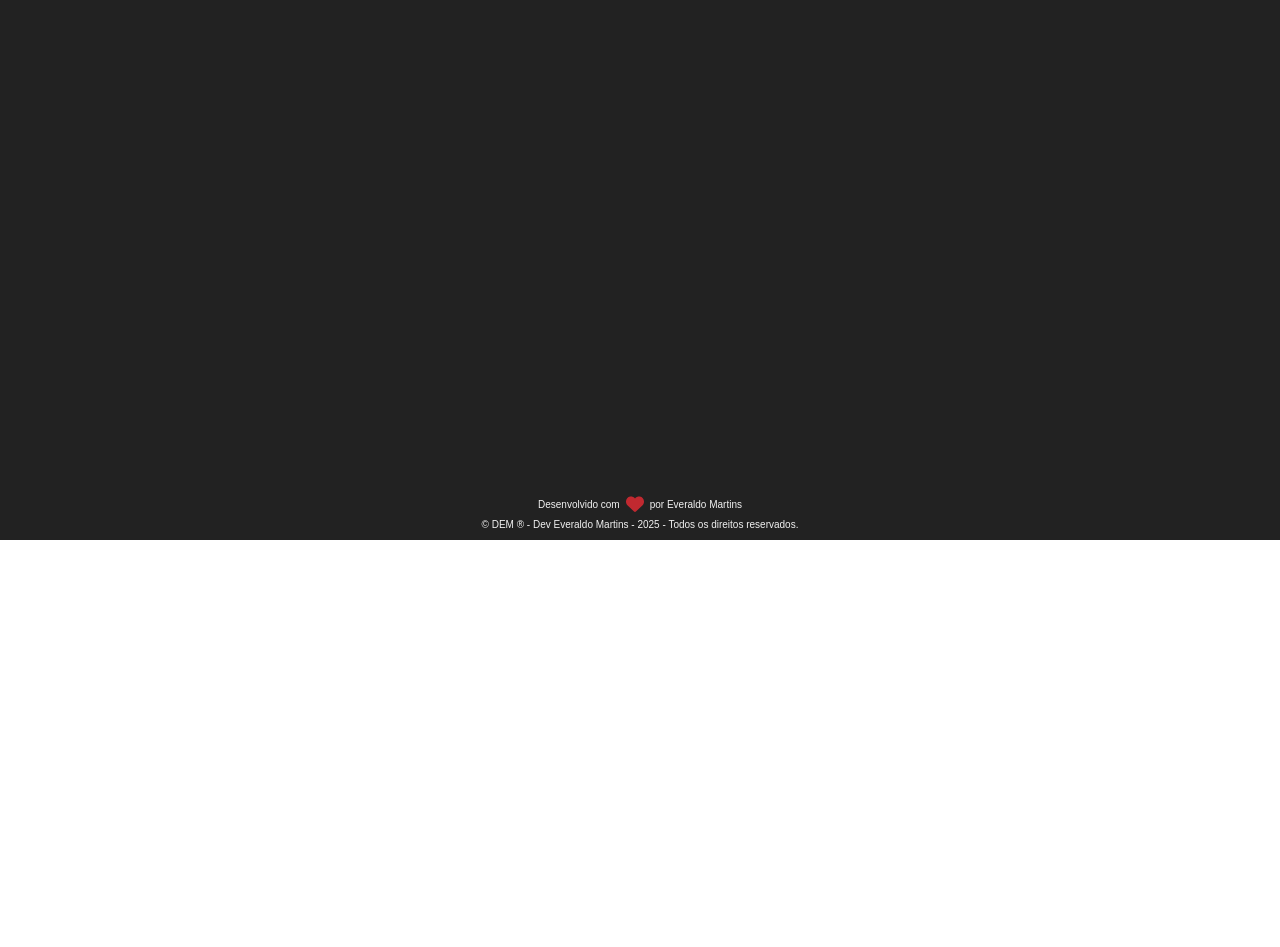
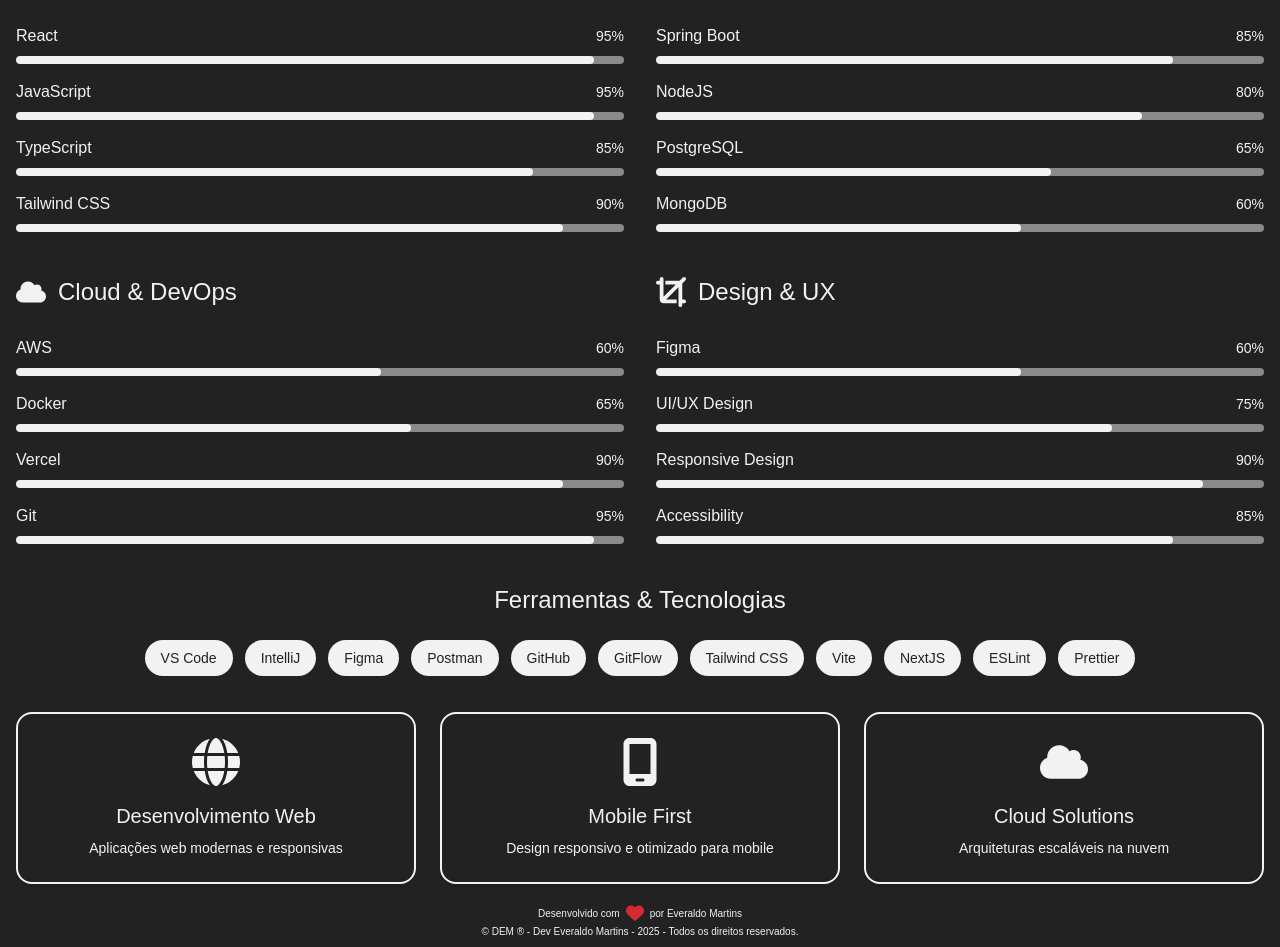
Before and after one commit to dev-emartins/personal_portfolio, a React (Vite) app: page /skills in a window 1280 px wide. Shown: the part 260-1207 px from the top of the page. Before the commit the page ends 800 px from the top, so only its background shows below. Built offline with nearby package versions, Linux system fonts and the light colour scheme.

Commit message:
feat:conclusão do portfolio, criação da página skills e modificações pontuais de correção de stylo.

```diff
--- a/src/components/footer/index.jsx
+++ b/src/components/footer/index.jsx
@@ -3,9 +3,9 @@
 function Footer() {
   return (
     <footer className="w-full md:py-2 p-5 flex justify-center items-center text-[10px]">
-        <section className="w-full max-w-7xl flex flex-col justify-center items-center text-center gap-1">
+        <section className="w-full max-w-7xl flex flex-col justify-center items-center gap-0.5">
           <p className="w-full flex justify-center items-center gap-1.5">Desenvolvido com <FaHeart className="text-red-500 text-lg animate-pulse" /> por Everaldo Martins</p>
-          &copy; DEM &#174; - Dev Everaldo Martins - {`${new Date().getFullYear()}`}  - Todos os direitos reservados.
+          <p className="w-full flex justify-center items-center">&copy; DEM &#174; - Dev Everaldo Martins - {`${new Date().getFullYear()}`}  - Todos os direitos reservados.</p>
         </section>
     </footer>
   );
--- a/src/components/header/index.jsx
+++ b/src/components/header/index.jsx
@@ -85,13 +85,13 @@
         </div>
 
         {isMenuOpen && (
-          <div ref={ menuRef } className="bg-(--background) md:hidden w-full absolute left-0 z-50 px-5 py-3 shadow-lg">
-            <div className="flex flex-col justify-center items-center gap-5">
+          <div ref={ menuRef } className="bg-(--background) md:hidden w-full h-1/3 absolute left-0 z-50 px-5 py-3 shadow-lg">
+            <div className="h-full flex flex-col justify-center items-center gap-8">
               {menu_itens.map(item => (
                 <NavLink
                   key={item.name}
                   to={item.path}
-                  className="hover:text-(--foreground)/60"
+                  className="text-xl hover:text-(--foreground)/60"
                   onClick={toggleMenu}
                 >
                   {item.name}
--- a/src/components/input/index.jsx
+++ b/src/components/input/index.jsx
@@ -1,4 +1,4 @@
-function Input({ name, ph = "", type = "text", label, value, change }) {
+function Input({ name, ph = "", type = "text", req = false, label, value, change }) {
     return (
         <>
             <label className="text-sm" htmlFor={ name }>{ label }</label>
@@ -9,8 +9,8 @@
                 value={ value }
                 placeholder={ ph }
                 onChange={ change }
-                required
-                className="w-full flex justify-between items-center gap-2 rounded-2xl bg-(--foreground) text-(--background) p-3 mt-1.5 hover:bg-(--foreground)/80 outline-0"
+                required = { req }
+                className="w-full flex justify-between items-center gap-2 rounded-2xl bg-transparent border-2 border-(--foreground) p-3 mt-1.5 outline-0"
             />
         </>
     )
--- a/src/components/social/index.jsx
+++ b/src/components/social/index.jsx
@@ -2,7 +2,7 @@
 
 function Social({ icon: Icon, link: link }) {
     return (
-        <Link to={ link } className="p-3 bg-(--foreground) hover:bg-(--foreground)/80 text-(--background) rounded-full">
+        <Link to={ link } target="_blank" className="p-3 bg-(--foreground) hover:bg-(--foreground)/80 text-(--background) rounded-full">
             <Icon className="text-xl" />
         </Link>
     )
--- a/src/components/textarea/index.jsx
+++ b/src/components/textarea/index.jsx
@@ -1,4 +1,4 @@
-function TextArea({ name, label, value, change, rows = 4 }) {
+function TextArea({ name, label, value, change, req= false, rows = 4 }) {
     return (
         <>
             <label className="text-sm" htmlFor={ name }>{ label }</label>
@@ -8,8 +8,8 @@
                 value={ value }
                 onChange={ change }
                 rows={ rows }
-                required
-                className="w-full flex justify-between items-center gap-2 rounded-2xl bg-(--foreground) text-(--background) p-3 mt-1.5 hover:bg-(--foreground)/80 outline-0"
+                required={ req }
+                className="w-full flex justify-between items-center gap-2 rounded-2xl bg-transparent border-2 border-(--foreground) p-3 mt-1.5 outline-0"
             >
             </textarea>
         </>
--- a/src/components/typewriter/index.jsx
+++ b/src/components/typewriter/index.jsx
@@ -1,7 +1,7 @@
 import { useState, useEffect, useRef } from 'react'
 
 const texts = ["Web Designer", "Desenvolvedor", "Engenheiro de Softwares"]
-const typingSpeed = 400
+const typingSpeed = 300
 const erasingSpeed = 150
 const delayAfterTyping = 1500
 
--- a/src/pages/about/index.jsx
+++ b/src/pages/about/index.jsx
@@ -1,21 +1,25 @@
-import setup from "@/assets/setup.jpg"
 import { FaDownload } from "react-icons/fa6"
 import ButtonLink from "@/components/buttonlink"
+import about_user from "@/assets/about_user.png"
 
 function About(){
     return (
         <section className="w-full max-w-7xl flex flex-col md:flex-row items-start justify-center gap-3">
             <div className="w-full md:w-1/2 pt-3 md:pt-0 flex justify-center items-center">
                 <figure className="w-11/12 rounded-2xl shadow-2xs shadow-(--foreground)/60">
-                    <img className="rounded-2xl" src={ setup } alt="Image DEM" />
+                    <img className="rounded-2xl" src={ about_user } alt="Image DEM" />
                 </figure>
             </div>
             <div className="w-full md:w-1/2 p-3 md:p-0 flex flex-col justify-start items-start gap-3">
-                <h2 className="text-3xl md:text-4xl font-black font-sans">Sobre mim</h2>
+                <h2 className="text-2xl md:text-3xl font-black font-sans">Sobre mim</h2>
                 <h4 className="text-xl font-bold">Desenvolvedor Full Stack</h4>
                 <p className="text-base text-justify leading-relaxed">
-                    Sou um desenvolvedor apaixonado por tecnologia com mais de 5 anos de experiência criando soluções web
-                    modernas e eficientes. Especializado em React, Next.js, Node.js e tecnologias cloud.
+                    Sou um desenvolvedor apaixonado por tecnologia em busca da minha primeira oportunidade para adquerir experiência criando soluções web
+                    modernas e eficientes. Desenvolverdor Frontend/Backend, tenho me dedicado a estudar novas técnologias como React, Next.js, Node.js, Spring Boot, Java e tecnologias cloud.
+                </p>
+                <p className="text-base text-justify leading-relaxed">
+                    Minha jornada começou com o desejo de entender como as coisas funcionam por trás das telas. Desde então, tenho me aprofundado em
+                    desenvolvimento web, buscando sempre aprender e aplicar as melhores práticas para criar aplicações robustas e escaláveis.
                 </p>
                 <p className="text-base text-justify leading-relaxed">
                     Acredito que a tecnologia deve ser acessível e útil para todos. Por isso, foco em criar interfaces
--- a/src/pages/home/index.jsx
+++ b/src/pages/home/index.jsx
@@ -1,7 +1,8 @@
-import { FaRegCircleQuestion } from "react-icons/fa6"
+import { FaRegCircleQuestion , FaLinkedin, FaInstagram, FaGithub, FaEnvelope } from "react-icons/fa6"
 import Typewriter from "@/components/typewriter"
+import ButtonLink from "@/components/buttonlink"
+import Social from "@/components/social"
 import user from "@/assets/user.png"
-import ButtonLink from "@/components/buttonlink"
 
 function Home(){
     return (
@@ -16,12 +17,18 @@
                 <h4 className="w-full md:w-xl flex justify-start items-center p-4">
                     { <Typewriter  /> }
                 </h4>
+                <div className="w-full p-4 flex justify-center md:justify-start gap-4">
+                    <Social icon={ FaEnvelope } link="mailto:everaldoinfortecnico@gmail.com" />
+                    <Social icon={ FaLinkedin } link="https://www.linkedin.com/in/everaldomartins" />
+                    <Social icon={ FaInstagram } link="https://www.instagram.com/dev_emartins" />
+                    <Social icon={ FaGithub } link="https://github.com/dev-emartins" />
+                </div>
                 <div className="w-full p-4 flex justify-center md:justify-start items-center">
                     <ButtonLink icon={ FaRegCircleQuestion } text="Saiba mais" link="/about" />
                 </div>
             </div>
             <div className="w-full md:w-1/2 pt-3 md:pt-0 flex justify-center items-center">
-                <figure className="w-4/5 block overflow-hidden bg-(--foreground)/10 backdrop-blur-xs rounded-full shadow-2xs shadow-(--foreground)/60">
+                <figure className="w-4/5 block overflow-hidden bg-(--foreground)/10 backdrop-blur-xs rounded-full shadow-2xs shadow-(--foreground)/80">
                     <img className="w-full p-0" src={ user } alt="Image DEM" />
                 </figure>
             </div>
--- a/src/pages/skills/index.jsx
+++ b/src/pages/skills/index.jsx
@@ -1,11 +1,142 @@
-function Skills(){
+import { FaCloud, FaCode, FaCrop, FaDatabase, FaGlobe, FaMobileScreen } from "react-icons/fa6"
+
+function Skills() {
+    const skillCategories = [
+        {
+            title: "Frontend",
+            icon: <FaCode className="text-3xl" />,
+            skills: [
+                { name: "React", level: 95 },
+                { name: "JavaScript", level: 95 },
+                { name: "TypeScript", level: 85 },
+                { name: "Tailwind CSS", level: 90 },
+            ],
+        },
+        {
+            title: "Backend",
+            icon: <FaDatabase className="text-3xl" />,
+            skills: [
+                { name: "Spring Boot", level: 85 },
+                { name: "NodeJS", level: 80 },
+                { name: "PostgreSQL", level: 65 },
+                { name: "MongoDB", level: 60 },
+            ],
+        },
+        {
+            title: "Cloud & DevOps",
+            icon: <FaCloud className="text-3xl" />,
+            skills: [
+                { name: "AWS", level: 60 },
+                { name: "Docker", level: 65 },
+                { name: "Vercel", level: 90 },
+                { name: "Git", level: 95 },
+            ],
+        },
+        {
+            title: "Design & UX",
+            icon: <FaCrop className="text-3xl" />,
+            skills: [
+                { name: "Figma", level: 60 },
+                { name: "UI/UX Design", level: 75 },
+                { name: "Responsive Design", level: 90 },
+                { name: "Accessibility", level: 85 },
+            ],
+        },
+    ]
+
+    const tools = [
+        "VS Code",
+        "IntelliJ",
+        "Figma",
+        "Postman",
+        "GitHub",
+        "GitFlow",
+        "Tailwind CSS",
+        "Vite",
+        "NextJS",
+        "ESLint",
+        "Prettier",
+    ]
+
     return (
-        <section className="w-full max-w-7xl flex flex-col md:flex-row items-start justify-center gap-3">
-            <div className="w-full md:w-1/2 pt-3 md:pt-0 flex justify-center items-center">
+        <section className="w-full max-w-7xl px-4">
+            <h2 className="text-2xl md:text-3xl font-bold text-center py-3">
+                Minhas Habilidades
+            </h2>
 
+            <p className="text-sm text-center py-3">
+                Com muito empenho e dedicação ao longo da minha trajetória, desenvolvi expertise em diversas tecnologias e ferramentas, o que hoje me permite criar soluções completas, eficientes e alinhadas com as reais necessidades dos projetos.
+            </p>
+
+            <div className="grid md:grid-cols-2 gap-8 py-4">
+                {skillCategories.map((category, index) => (
+                    <div key={ index } className="space-y-4">
+                        <h2 className="flex items-center text-2xl py-3 font-semibold">
+                            <span className="mr-3">{category.icon}</span>
+                            { category.title }
+                        </h2>
+                        <div className="space-y-4">
+                            {category.skills.map((skill, iskill) => (
+                                <div key={ iskill } className="space-y-2">
+                                    <div className="flex justify-between items-center">
+                                        <span className="font-medium">{ skill.name }</span>
+                                        <span className="text-sm">{ skill.level }%</span>
+                                    </div>
+                                    <div className="w-full bg-(--foreground)/50 rounded-full h-2 overflow-hidden">
+                                        <span
+                                        className="block h-2 rounded-full bg-(--foreground)"
+                                        style={{
+                                            width: `${skill.level}%`,
+                                        }}
+                                        ></span>
+                                    </div>
+                                </div>
+                            ))}
+                        </div>
+                    </div>
+                ))}
             </div>
-            <div className="w-full md:w-1/2 p-3 md:p-0 flex flex-col justify-start items-start gap-3">
 
+            <div className="py-6">
+                <h2 className="text-2xl font-semibold text-center mb-6">
+                    Ferramentas & Tecnologias
+                </h2>
+                <div className="flex flex-wrap gap-3 justify-center">
+                    {tools.map((tool, index) => (
+                        <span
+                            key={index}
+                            className="px-4 py-2 bg-(--foreground) text-(--background) rounded-full text-sm font-medium"
+                        >
+                            {tool}
+                        </span>
+                    ))}
+                </div>
+            </div>
+
+            <div className="grid md:grid-cols-3 gap-6 py-3">
+                <div className="text-center">
+                    <div className="border-2 border-(--foreground) rounded-2xl p-6 shadow">
+                        <FaGlobe className="h-12 w-12 mx-auto mb-4" />
+                        <h3 className="text-xl font-bold mb-2">Desenvolvimento Web</h3>
+                        <p className="text-sm">Aplicações web modernas e responsivas</p>
+                    </div>
+                </div>
+
+                <div className="text-center">
+                    <div className="border-2 border-(--foreground) rounded-2xl p-6 shadow">
+                        <FaMobileScreen className="h-12 w-12 mx-auto mb-4" />
+                        <h3 className="text-xl font-bold mb-2">Mobile First</h3>
+                        <p className="text-sm">Design responsivo e otimizado para mobile</p>
+                    </div>
+                </div>
+
+                <div className="text-center">
+                    <div className="border-2 border-(--foreground) rounded-2xl p-6 shadow">
+                        <FaCloud className="h-12 w-12 mx-auto mb-4" />
+                        <h3 className="text-xl font-bold mb-2">Cloud Solutions</h3>
+                        <p className="text-sm">Arquiteturas escaláveis na nuvem</p>
+                    </div>
+                </div>
             </div>
         </section>
     )
```
Also changed, not shown: src/pages/contact/index.jsx (+27 -18 lines), src/assets/about_user.png (added), 1 other file (tests, documents, lock files or other folders).
